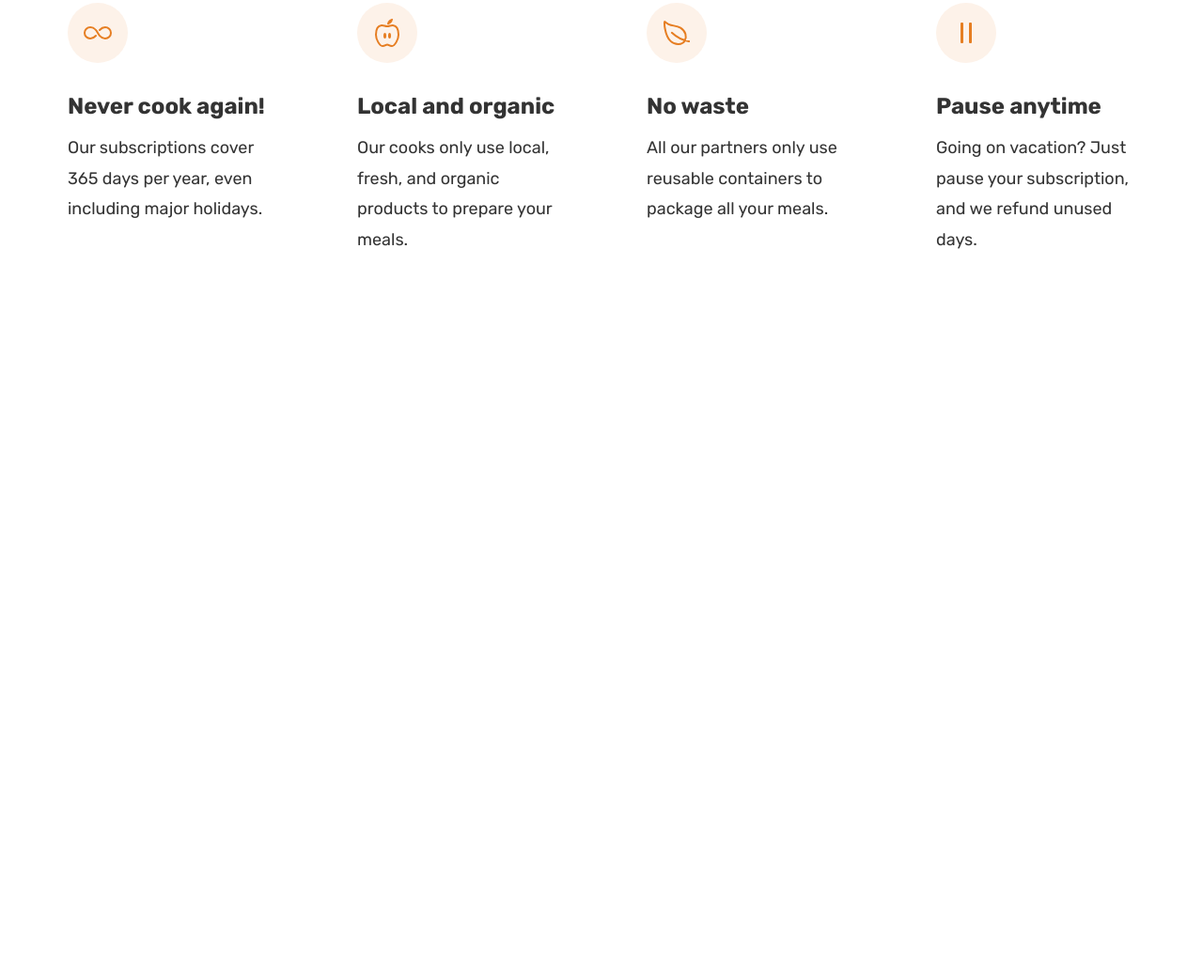
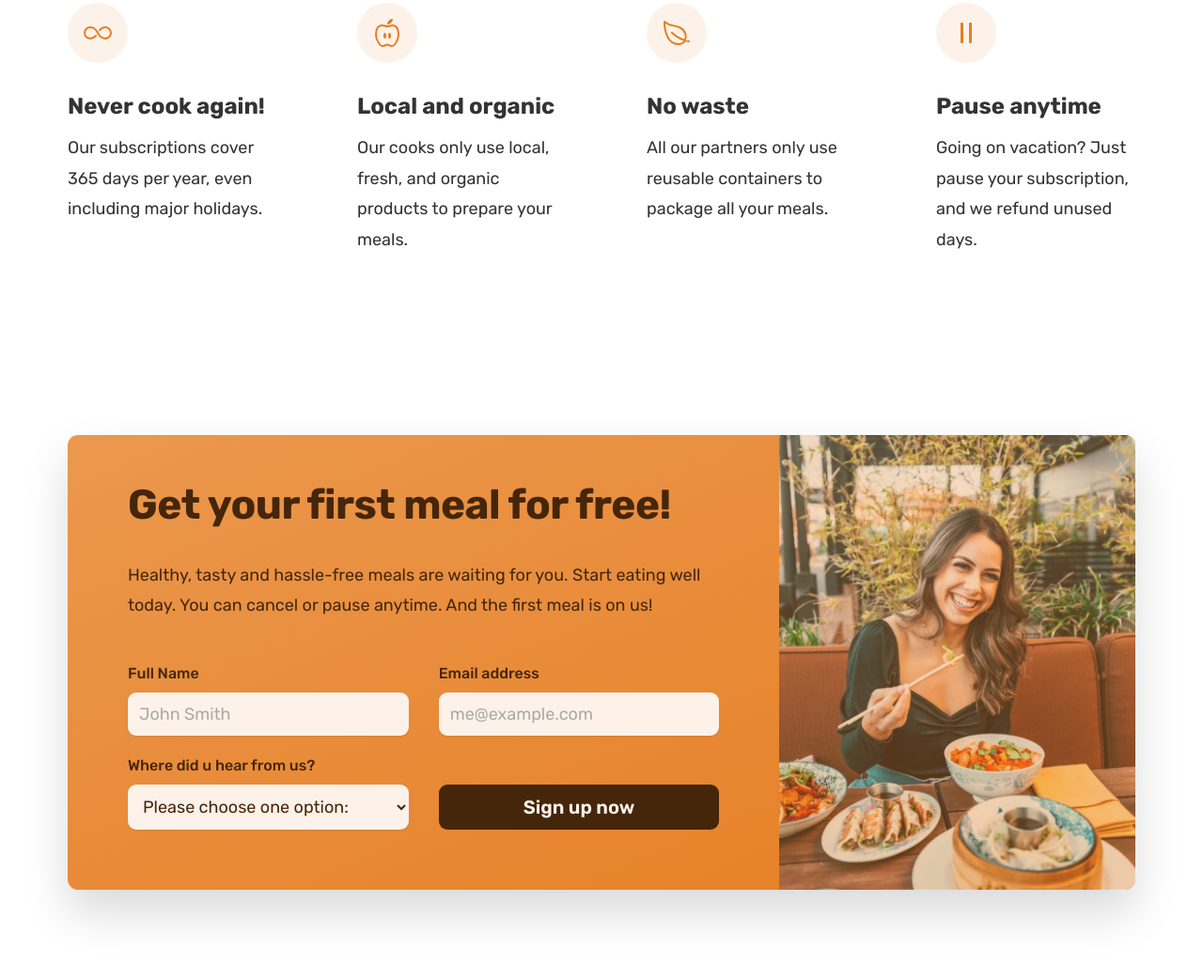
Before and after one commit to 0nefarius/omnifood-course, a plain HTML site: page index.html in a window 1280 px wide. Shown: the part 5581-6624 px from the top of the page at 94% size. Before the commit the page ends 5948 px from the top, so only its background shows below. Drawn offline with nearby package versions, Linux system fonts and the light colour scheme.

Commit message:
Building the Call-To-Action Section

```diff
--- a/css/general.css
+++ b/css/general.css
@@ -23,12 +23,14 @@ Paragraph default: 1.6
 --- 02 COLORS
 
 - Primary: #e67e22
-- Tints: #fdf2e9, #fae5d3
-- Shades: #cf711f
+- Tints: #fdf2e9, #fae5d3, #eb984e
+- Shades: #cf711f, #45260a
 - Accents:
 - Greys:#555, #333, #6f6f6f (lightest grey allowed on #fdf2e9)
 
 --- 05 SHADOWS
+
+- Boxes: 0 2.4rem 4.8rem rgba(0, 0, 0, 0.075)
 
 --- 06 BORDER-RADIUS
 
@@ -141,6 +143,7 @@ body {
   letter-spacing: 0.75px;
 }
 
+.btn,
 .btn:link,
 .btn:visited {
   display: inline-block;
@@ -151,9 +154,26 @@ body {
   padding: 1.6rem 3.2rem;
   border-radius: 9px;
 
+  /* only necessary for .btn */
+  border: none;
+  cursor: pointer;
+  font-family: inherit;
+
   /* Put transition on original "state" */
   /* transition: background-color 0.3s; */
   transition: all 0.3s;
+}
+
+.btn--form {
+  background-color: #45260a;
+  color: #fdf2e9;
+  align-self: end;
+  padding: 1.2rem;
+}
+
+.btn--form:hover {
+  background-color: #fff;
+  color: #555;
 }
 
 .btn--full:link,
@@ -216,6 +236,13 @@ body {
   color: #e67e22;
 }
 
+*:focus {
+  outline: none;
+  /* outline: 4px dotted #e67e22;
+  outline-offset: 8px; */
+  box-shadow: 0 0 0 0.8rem rgba(230, 126, 34, 0.5);
+}
+
 /* HELPER/SETTINGS CLASSES */
 
 .margin-right-sm {
--- a/css/style.css
+++ b/css/style.css
@@ -438,6 +438,10 @@
   text-align: center;
 }
 
+/* *********************** */
+/* FEATIRE SECTION */
+/* *********************** */
+
 .feature-icon {
   color: #e67e22;
   height: 3.2rem;
@@ -457,3 +461,84 @@
   font-size: 1.8rem;
   line-height: 1.8;
 }
+
+/* *********************** */
+/* CTA SECTION */
+/* *********************** */
+
+.section-cta {
+  padding: 9.6rem 0;
+}
+
+.cta {
+  display: grid;
+  grid-template-columns: 2fr 1fr;
+  /* background-color: #e67e22; */
+  box-shadow: 0 2.4rem 4.8rem rgba(0, 0, 0, 0.15);
+  border-radius: 11px;
+  background-image: linear-gradient(to right bottom, #eb984e, #e67e22);
+  overflow: hidden;
+}
+
+.cta-text-box {
+  padding: 4.8rem 6.4rem 6.4rem 6.4rem;
+  color: #45260a;
+}
+
+.cta .heading-secondary {
+  /* color: #45260a; */
+  color: inherit;
+  margin-bottom: 3.2rem;
+}
+
+.cta-text {
+  font-size: 1.8rem;
+  line-height: 1.8;
+  margin-bottom: 4.8rem;
+}
+
+.cta-img-box {
+  background-image: linear-gradient(
+      rgba(235, 151, 78, 0.35),
+      rgba(230, 125, 34, 0.35)
+    ),
+    url("../img/eating.jpg");
+  background-size: cover;
+  background-position: center;
+}
+
+.cta-form {
+  display: grid;
+  grid-template-columns: 1fr 1fr;
+  column-gap: 3.2rem;
+  row-gap: 2.4rem;
+}
+
+.cta-form label {
+  display: block;
+  font-size: 1.6rem;
+  font-weight: 500;
+  margin-bottom: 1.2rem;
+}
+
+.cta-form input,
+.cta-form select {
+  width: 100%;
+  padding: 1.2rem;
+  font-size: 1.8rem;
+  font-family: inherit;
+  color: inherit;
+  border: none;
+  background-color: #fdf2e9;
+  border-radius: 9px;
+  box-shadow: 0 1px 2px rgba(0, 0, 0, 0.1);
+}
+
+.cta-form input::placeholder {
+  color: #aaa;
+}
+
+.cta *:focus {
+  outline: none;
+  box-shadow: 0 0 0 0.8rem rgba(253, 242, 233, 0.5);
+}
--- a/index.html
+++ b/index.html
@@ -554,6 +554,66 @@
           </div>
         </div>
       </section>
+
+      <!-- *********************************** -->
+      <!-- CTA SECTION -->
+      <!-- *********************************** -->
+
+      <section class="section-cta">
+        <div class="container">
+          <div class="cta">
+            <div class="cta-text-box">
+              <h2 class="heading-secondary">Get your first meal for free!</h2>
+              <p class="cta-text">
+                Healthy, tasty and hassle-free meals are waiting for you. Start
+                eating well today. You can cancel or pause anytime. And the
+                first meal is on us!
+              </p>
+
+              <form class="cta-form" action="#">
+                <div>
+                  <label for="full-name">Full Name</label>
+                  <input
+                    id="full-name"
+                    type="text"
+                    placeholder="John Smith"
+                    required
+                  />
+                </div>
+
+                <div>
+                  <label for="email">Email address</label>
+                  <input
+                    id="email"
+                    type="email"
+                    placeholder="me@example.com"
+                    required
+                  />
+                </div>
+
+                <div>
+                  <label for="select-where">Where did u hear from us?</label>
+                  <select id="select-where" required>
+                    <option value="">Please choose one option:</option>
+                    <option value="friends">Friends and family</option>
+                    <option value="youtube">YouTube video</option>
+                    <option value="podcast">Podcast</option>
+                    <option value="ad">Facebook ad</option>
+                    <option value="others">Others</option>
+                  </select>
+                </div>
+
+                <button class="btn btn--form">Sign up now</button>
+              </form>
+            </div>
+            <div
+              class="cta-img-box"
+              role="img"
+              aria-label="Woman enjoying food"
+            ></div>
+          </div>
+        </div>
+      </section>
     </main>
   </body>
 </html>
```
